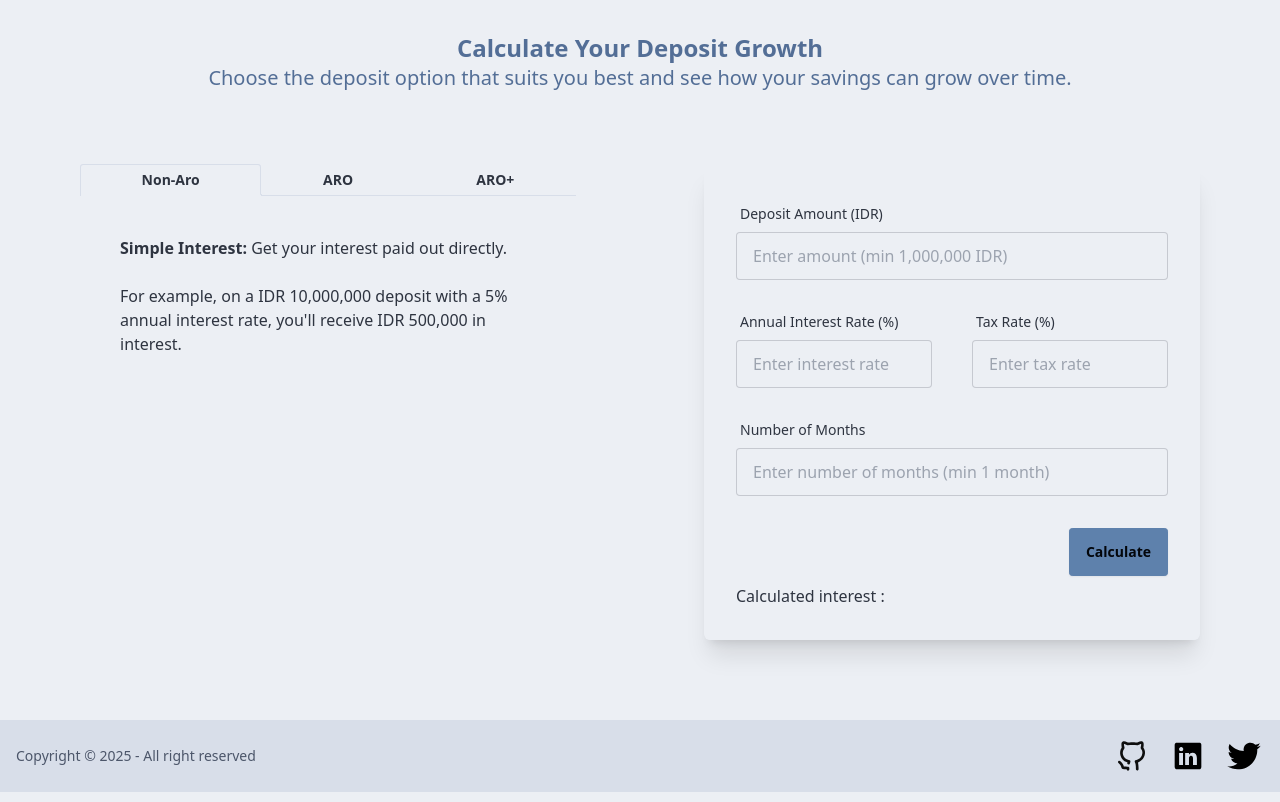
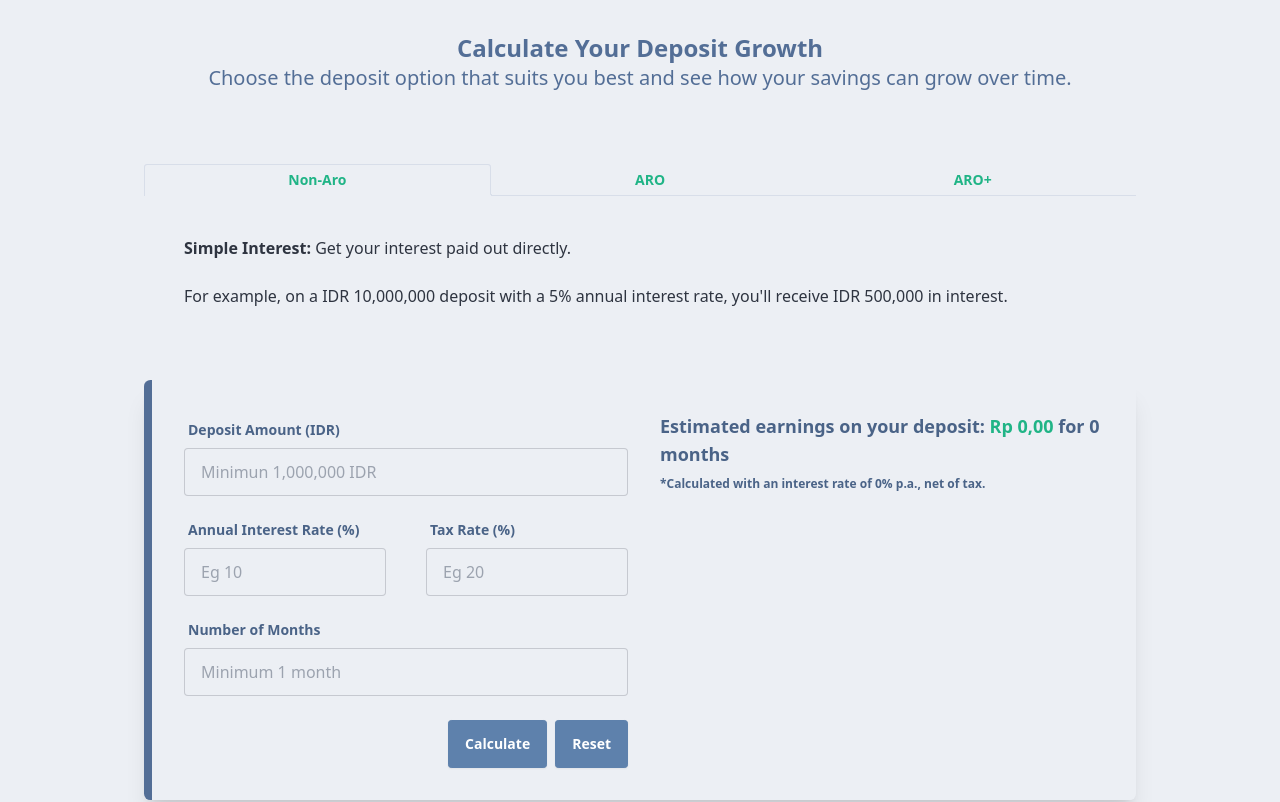
Before and after one commit to HellBus1/InvestCount, a React (Vite) app: page / in a window 1280 px wide. Shown: the part 840-1642 px from the top of the page. Built offline with nearby package versions, Linux system fonts and the light colour scheme.

Commit message:
feat : add charter blue color scheme, change layout structure for count the deposit

```diff
--- /dev/null
+++ b/src/components/DepositSection/DepositCalcualation/DepositCalculation.tsx
@@ -0,0 +1,41 @@
+import { useState } from 'react'
+import DepositInputSection from './DepositInputSection'
+import DepositRateResult from './DepositRateResult'
+
+const DepositCalculation = () => {
+  const [interest, setInterest] = useState(0)
+  const [taxRate, setTaxRate] = useState('')
+  const [holdingMonths, setHoldingMonths] = useState('')
+
+  const getZeroFromEmptyNumberString = (numberString: string) => {
+    const ZERO = 0
+    return numberString.length <= ZERO ? ZERO : parseFloat(numberString)
+  }
+
+  return (
+    <div className='card shadow-xl border-s-8 border-charter-blue'>
+      <div className='card-body'>
+        <div className='flex flex-row items-top space-x-8'>
+          <div className='flex-1'>
+            <DepositInputSection
+              setInterest={setInterest}
+              taxRate={taxRate}
+              setTaxRate={setTaxRate}
+              holdingMonths={holdingMonths}
+              setHoldingMonths={setHoldingMonths}
+            />
+          </div>
+          <div className='flex-1'>
+            <DepositRateResult
+              interest={interest}
+              tax={getZeroFromEmptyNumberString(taxRate)}
+              month={getZeroFromEmptyNumberString(holdingMonths)}
+            />
+          </div>
+        </div>
+      </div>
+    </div>
+  )
+}
+
+export default DepositCalculation
--- a/src/components/DepositSection/DepositInputSection.tsx
+++ b/src/components/DepositSection/DepositCalcualation/DepositInputSection.tsx
@@ -1,11 +1,17 @@
 import { useState } from 'react'
 
-const DepositInputSection = () => {
+interface DepositInputSectionProps {
+  setInterest: (interest: number) => void
+  taxRate: string
+  setTaxRate: (taxRate: string) => void
+  holdingMonths: string
+  setHoldingMonths: (holdingMonths: string) => void
+}
+
+const DepositInputSection = (props: DepositInputSectionProps) => {
+  const { setInterest, taxRate, setTaxRate, holdingMonths, setHoldingMonths } = props
   const [amount, setAmount] = useState('')
   const [interestRate, setInterestRate] = useState('')
-  const [taxRate, setTaxRate] = useState('')
-  const [holdingMonths, setHoldingMonths] = useState('')
-  const [interest, setInterest] = useState('')
 
   const handleAmountChange = (e: React.ChangeEvent<HTMLInputElement>) => {
     setAmount(e.target.value)
@@ -55,14 +61,9 @@ const DepositInputSection = () => {
 
   const calculateInterest = () => {
     if (amount && interestRate && taxRate && holdingMonths) {
-      console.log('inputs')
-      console.log(amount, interestRate, taxRate, holdingMonths)
       const year = new Date().getFullYear()
       const holdingDays = getTotalHoldingDays(year, parseInt(holdingMonths))
       const daysInYear = isLeapYear(year) ? DAYS_IN_LEAP_YEAR : DAYS_IN_COMMON_YEAR
-
-      console.log('parsed inputs')
-      console.log(holdingDays, daysInYear)
 
       const interest =
         parseFloat(amount) *
@@ -70,69 +71,71 @@ const DepositInputSection = () => {
         (holdingDays / daysInYear) *
         (1 - parseFloat(taxRate) / PERCENTAGE_DIVISOR)
 
-      setInterest(interest.toFixed(2))
+      setInterest(interest)
     }
   }
 
   return (
-    <div className='card shadow-xl mt-8'>
-      <div className='card-body'>
+    <div>
       <div className='mb-4'>
         <label className='label'>
-            <span className='label-text'>Deposit Amount (IDR)</span>
+          <span className='label-text text-charter-blue-600 font-bold'>Deposit Amount (IDR)</span>
         </label>
         <input
           type='number'
           value={amount}
           onChange={handleAmountChange}
           className='input input-bordered w-full rounded'
-            placeholder='Enter amount (min 1,000,000 IDR)'
+          placeholder='Minimun 1,000,000 IDR'
         />
       </div>
       <div className='mb-4 flex flex-row space-x-10'>
         <div className='flex-1'>
           <label className='label'>
-              <span className='label-text'>Annual Interest Rate (%)</span>
+            <span className='label-text text-charter-blue-600 font-bold'>
+              Annual Interest Rate (%)
+            </span>
           </label>
           <input
             type='text'
             value={interestRate}
             onChange={handleInterestRateChange}
             className='input input-bordered w-full rounded'
-              placeholder='Enter interest rate'
+            placeholder='Eg 10'
           />
         </div>
         <div className='flex-1'>
           <label className='label'>
-              <span className='label-text'>Tax Rate (%)</span>
+            <span className='label-text text-charter-blue-600 font-bold'>Tax Rate (%)</span>
           </label>
           <input
             type='text'
             value={taxRate}
             onChange={handleTaxRateChange}
             className='input input-bordered w-full rounded'
-              placeholder='Enter tax rate'
+            placeholder='Eg 20'
           />
         </div>
       </div>
       <div className='mb-6'>
         <label className='label'>
-            <span className='label-text'>Number of Months</span>
+          <span className='label-text text-charter-blue-600 font-bold'>Number of Months</span>
         </label>
         <input
           type='number'
           value={holdingMonths}
           onChange={handleMonthsChange}
           className='input input-bordered w-full rounded'
-            placeholder='Enter number of months (min 1 month)'
+          placeholder='Minimum 1 month'
         />
       </div>
       <div className='card-actions justify-end'>
         <button onClick={calculateInterest} className='btn btn-primary'>
-            Calculate
+          <p className='text-[#ffffff]'>Calculate</p>
         </button>
-        </div>
-        <div>Calculated interest : {interest}</div>
+        <button onClick={calculateInterest} className='btn btn-primary'>
+          <p className='text-[#ffffff]'>Reset</p>
+        </button>
       </div>
     </div>
   )
--- /dev/null
+++ b/src/components/DepositSection/DepositCalcualation/DepositRateResult.tsx
@@ -0,0 +1,29 @@
+interface DepositRateResultProps {
+  interest: number
+  month: number
+  tax: number
+}
+
+const DepositRateResult = (props: DepositRateResultProps) => {
+  const getRupiahFormat = (interest: number) => {
+    return new Intl.NumberFormat('id-ID', {
+      style: 'currency',
+      currency: 'IDR'
+    }).format(interest)
+  }
+
+  return (
+    <div>
+      <div className='text-charter-blue-600 font-bold text-lg mb-2'>
+        Estimated earnings on your deposit:{' '}
+        <span className='text-jess'>{getRupiahFormat(props.interest)}</span> for {props.month}{' '}
+        months
+      </div>
+      <div className='text-charter-blue-600 font-bold text-xs'>
+        *Calculated with an interest rate of {props.tax}% p.a., net of tax.
+      </div>
+    </div>
+  )
+}
+
+export default DepositRateResult
--- a/src/components/DepositSection/DepositForecast.tsx
+++ /dev/null
@@ -1,5 +0,0 @@
-const DepositForecast = () => {
-  return <div>DepositForecast</div>
-}
-
-export default DepositForecast
--- a/src/components/DepositSection/DepositSection.tsx
+++ b/src/components/DepositSection/DepositSection.tsx
@@ -1,21 +1,21 @@
-import DepositInputSection from './DepositInputSection'
+import DepositCalculation from './DepositCalcualation/DepositCalculation'
 import DepositTypeSelector from './DepositTypeSelector'
 
 const DepositSection = () => {
   return (
-    <div className='w-full bg-white py-10'>
-      <h1 className='text-center text-2xl font-bold text-[#536E96] mt-8'>
+    <div className='w-full py-10'>
+      <h1 className='text-center text-2xl font-bold text-charter-blue mt-8'>
         Calculate Your Deposit Growth
       </h1>
-      <p className='text-center text-[#536E96] text-xl'>
+      <p className='text-center text-charter-blue text-xl'>
         Choose the deposit option that suits you best and see how your savings can grow over time.
       </p>
-      <div className='flex flex-row items-top mx-20 space-x-32 my-10'>
-        <div className='flex-1'>
+      <div className='flex flex-col mb-16'>
+        <div className='mx-36 mt-10'>
           <DepositTypeSelector />
         </div>
-        <div className='flex-1'>
-          <DepositInputSection />
+        <div className='mx-36 mt-8'>
+          <DepositCalculation />
         </div>
       </div>
     </div>
--- a/src/components/DepositSection/DepositTypeSelector.tsx
+++ b/src/components/DepositSection/DepositTypeSelector.tsx
@@ -14,21 +14,21 @@ const DepositTypeSelector = () => {
       <div role='tablist' className='tabs tabs-lifted'>
         <button
           role='tab'
-          className={`tab ${selectedOption === DepositType.NONARO ? 'tab-active' : ''} font-bold`}
+          className={`tab ${selectedOption === DepositType.NONARO ? 'tab-active' : ''} font-bold text-jess`}
           onClick={() => setSelectedOption(DepositType.NONARO)}
         >
           {DepositType.NONARO}
         </button>
         <button
           role='tab'
-          className={`tab ${selectedOption === DepositType.ARO ? 'tab-active' : ''} font-bold`}
+          className={`tab ${selectedOption === DepositType.ARO ? 'tab-active' : ''} font-bold text-jess`}
           onClick={() => setSelectedOption(DepositType.ARO)}
         >
           {DepositType.ARO}
         </button>
         <button
           role='tab'
-          className={`tab ${selectedOption === DepositType.AROPLUS ? 'tab-active' : ''} font-bold`}
+          className={`tab ${selectedOption === DepositType.AROPLUS ? 'tab-active' : ''} font-bold text-jess`}
           onClick={() => setSelectedOption(DepositType.AROPLUS)}
         >
           {DepositType.AROPLUS}
--- a/src/components/Hero/Hero.tsx
+++ b/src/components/Hero/Hero.tsx
@@ -14,7 +14,9 @@ const Hero = () => {
           <p className='py-2 text-lg text-gray-600'>
             Calculate deposits after tax deductions easily and grow your wealth.
           </p>
-          <button className='btn btn-primary max-w-[200px]'>Get Started</button>
+          <button className='btn btn-primary max-w-[200px]'>
+            <p className='text-[#ffffff]'>Get Started</p>
+          </button>
         </div>
       </div>
     </div>
--- a/tailwind.config.js
+++ b/tailwind.config.js
@@ -17,6 +17,17 @@ export default {
         "700": "#137653",
         "800": "#0C573A",
         "900": "#063924"
+      },
+      'charter-blue': {
+        "100": "#E0E6EF",
+        "200": "#BCC9DD",
+        "300": "#99ABCC",
+        "400": "#7F90B7",
+        "DEFAULT": "#536E96",
+        "600": "#4A6387",
+        "700": "#3F5574",
+        "800": "#364962",
+        "900": "#29374A"
       }
     }
   },
```
Lines whose indentation alone changed are shown as unchanged.
